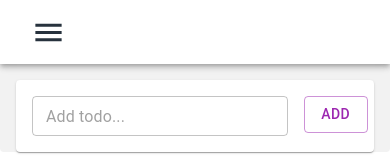
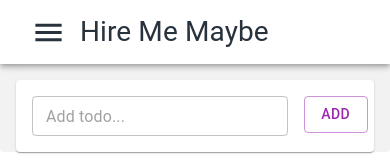
Before and after one commit to mgacuma/mgacuma.github.io, a React (Vite) app: page /hq/todo-app in a window 390 px wide. Shown: the top 160 px of the page. Built offline with nearby package versions, Linux system fonts and the light colour scheme; no server answers.

Commit message:
Add ToTop to all routes, Title on mobile

```diff
--- a/src/home/home.tsx
+++ b/src/home/home.tsx
@@ -16,7 +16,6 @@ const Home: React.FC = () => {
     <Experience />
     <Education />
     <Skills />
-    <NavToTop />
   </Paper>
   );
 };
--- a/src/shared/navigation/nav-bar.tsx
+++ b/src/shared/navigation/nav-bar.tsx
@@ -5,6 +5,7 @@ import MenuIcon from '@mui/icons-material/Menu'
 import React, { ReactElement, useState } from "react";
 import { Link, Outlet } from "react-router-dom";
 import { NavLinks } from "./nav-links";
+import NavToTop from "./nav-to-top";
 
 interface NavBarProps {
 
@@ -14,7 +15,7 @@ const NavBar: React.FC<NavBarProps> = ({}) => {
   const [drawer, setDrawer] = useState<boolean>(false);
 
   return (
-    <AppBar position="static" style={{ backgroundColor: "white" }}>
+    <AppBar position="sticky" style={{ backgroundColor: "white" }}>
         <Toolbar>
 
           <NavLinks />
@@ -46,8 +47,20 @@ const NavBar: React.FC<NavBarProps> = ({}) => {
             </Drawer>
           </Box>
 
+          <Typography sx={{
+              mr: 2,
+              display: { xs: 'flex', sm: 'none' },
+              flexGrow: 1,
+              fontSize: 28,
+              letterSpacing: '.007rem',
+              color: '#27323d',
+              textDecoration: 'none',
+            }}>
+            {'Hire Me Maybe'}
+          </Typography>
 
         </Toolbar>
+        <NavToTop />
     </AppBar>
   )
 }
```
